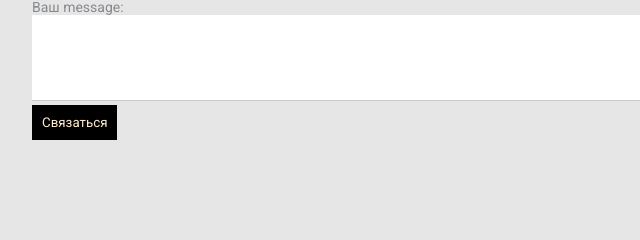
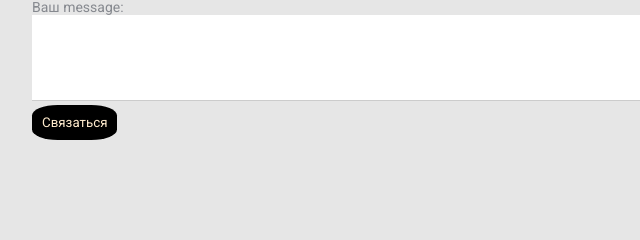
Before and after one commit to MaximPoz/MaximPoz_CV2.0, a plain HTML site: page index.html in a window 1280 px wide. Shown: the part 1004-1244 px from the top of the page, 233-873 px from the left. Drawn offline with Linux system fonts and the light colour scheme.

Commit message:
add border-radius in btn

```diff
--- a/index.css
+++ b/index.css
@@ -159,6 +159,7 @@ a:visited{
     border:none;
     font-family: inherit;
     cursor: pointer;
+    border-radius:30%;
 }
 
 .btn:hover {
```
